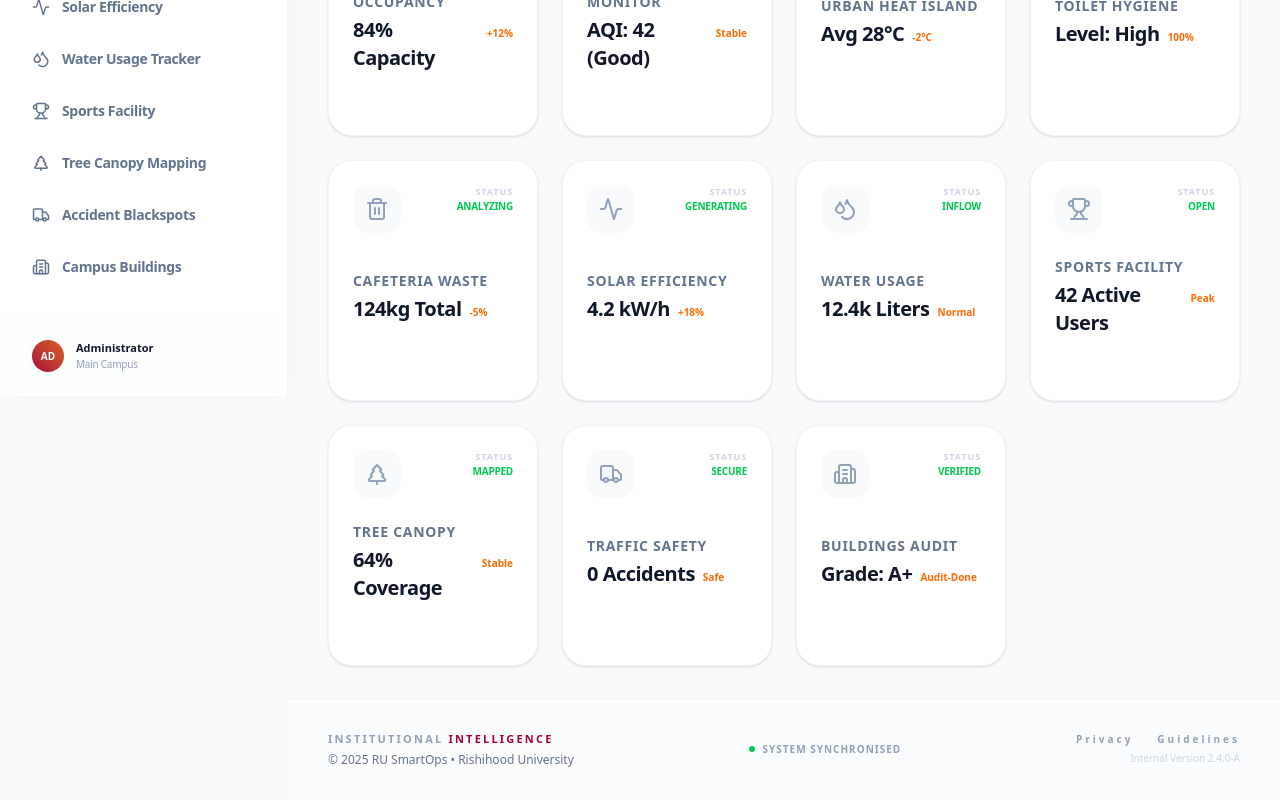
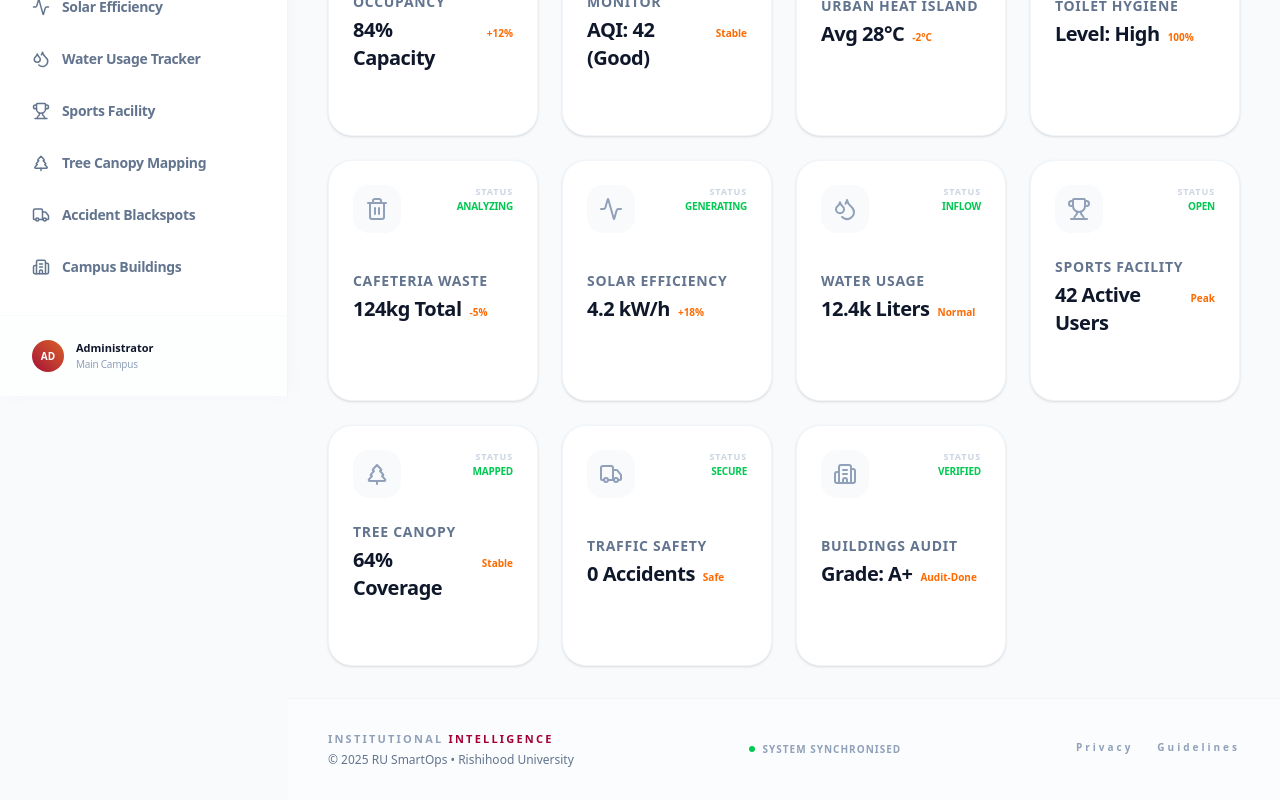
Before and after one commit to sankalpmtellur/RU-SmartOps, a React (Vite) app: page /dashboard in a window 1280 px wide. Shown: the part 404-1204 px from the top of the page. Built offline with nearby package versions, Linux system fonts and the light colour scheme.

Commit message:
Update footer

```diff
--- a/src/components/Footer.jsx
+++ b/src/components/Footer.jsx
@@ -31,9 +31,6 @@ export default function Footer() {
             <button className="hover:text-slate-900 transition-colors tracking-[0.3em]">Privacy</button>
             <button className="hover:text-slate-900 transition-colors tracking-[0.3em]">Guidelines</button>
           </div>
-          <p className="text-[10px] font-medium text-slate-300">
-            Internal Version 2.4.0-A
-          </p>
         </div>
       </div>
     </footer>
```
